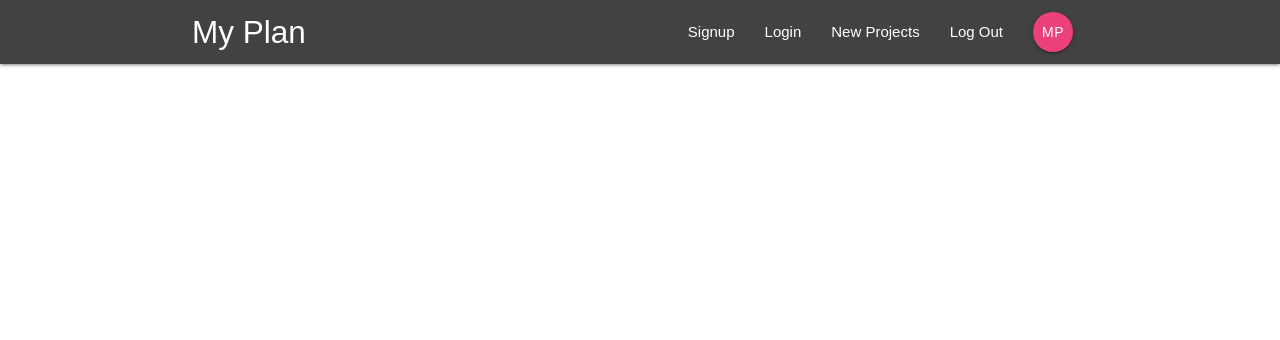
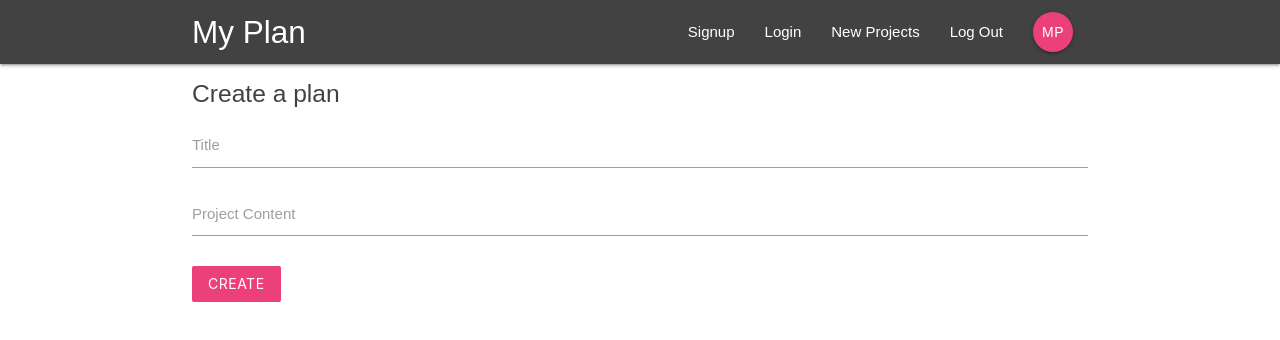
Before and after one commit to LeandroCarolino01/my-plan, a React (Create React App) app: page /create in a window 1280 px wide. Shown: the top 340 px of the page. Built offline with nearby package versions, Linux system fonts and the light colour scheme.

Commit message:
create component added and logic

```diff
--- a/src/App.js
+++ b/src/App.js
@@ -5,6 +5,7 @@
 import ProjectDetails from './components/projects/ProjectDetails'
 import SignIn from './components/auth/SignIn'
 import SignUp from './components/auth/SignUp'
+import CreateProject from './components/projects/CreateProject'
 
 
 class App extends Component {
@@ -18,6 +19,7 @@
             <Route path='/project/:id' component={ProjectDetails} />
             <Route path='/signin' component={SignIn} />
             <Route path="/signup" component={SignUp} />
+            <Route path="/create" component={CreateProject} />
           </Switch>
         </div>
       </BrowserRouter>
--- a/src/components/projects/CreateProject.js
+++ b/src/components/projects/CreateProject.js
@@ -0,0 +1,43 @@
+import React, { Component } from 'react'
+
+class CreateProject extends Component {
+    state = {
+        title: '',
+        content: ''
+    }
+
+    handleChange = (e) => {
+        this.setState({
+            [e.target.id]: e.target.value
+        })
+    }
+
+    handleSubmit = (e) => {
+        e.preventDefault();
+        console.log(this.state);
+    }
+
+    render(){
+        return(
+            <div className="container">
+                <form onSubmit={this.handleSubmit} className="white">
+                    <h5 className="grey-text text-darken-3">Create a plan</h5>
+                    <div className="input-field">
+                        <label htmlFor="title">Title</label>
+                        <input type="text" id="title" onChange={this.handleChange}/>
+                    </div>
+                    <div className="input-field">
+                        <label htmlFor="content">Project Content</label>
+                        <textarea id="content" className="materialize-textarea" onChange={this.handleChange}>
+                        </textarea>
+                    </div>
+                    <div className="input-field">
+                        <button className="btn pink lighten-1 z-depth-0">Create</button>
+                    </div>
+                </form>
+            </div>
+        )
+    }
+}
+
+export default CreateProject
```
